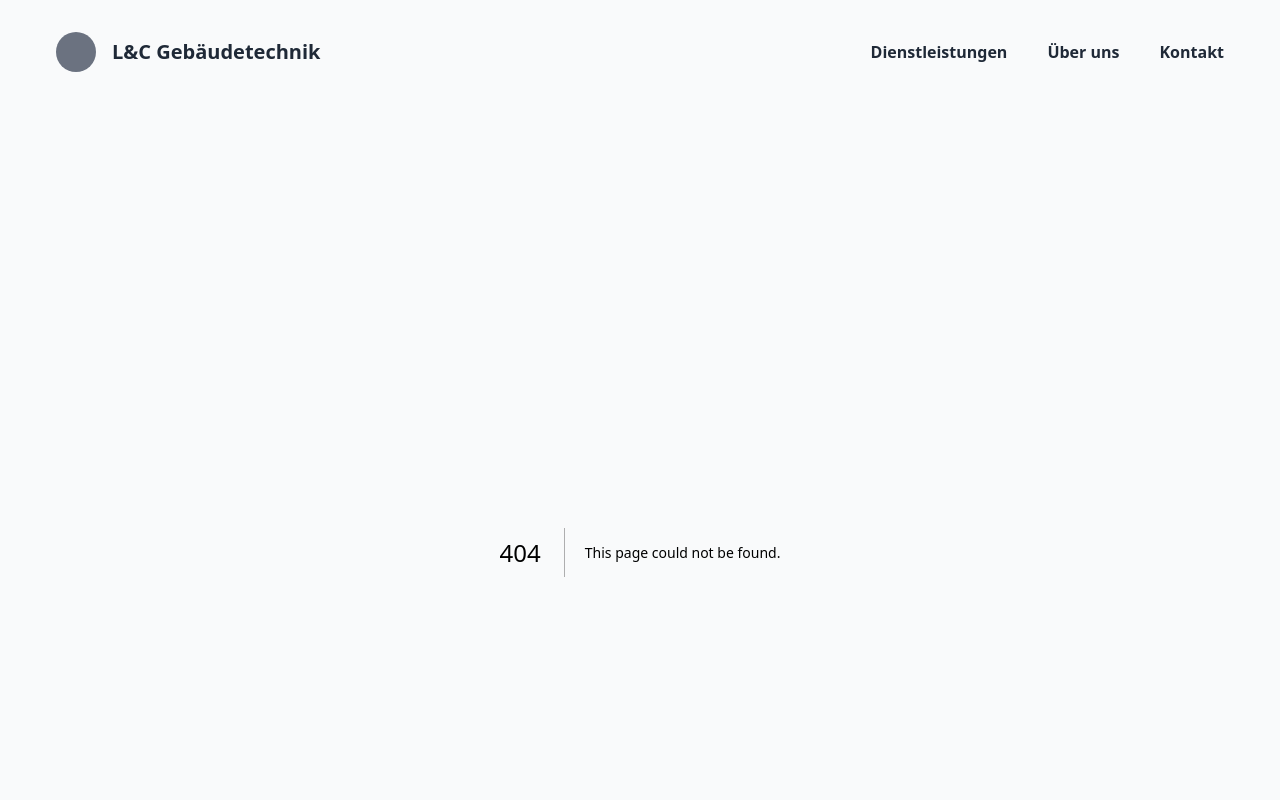
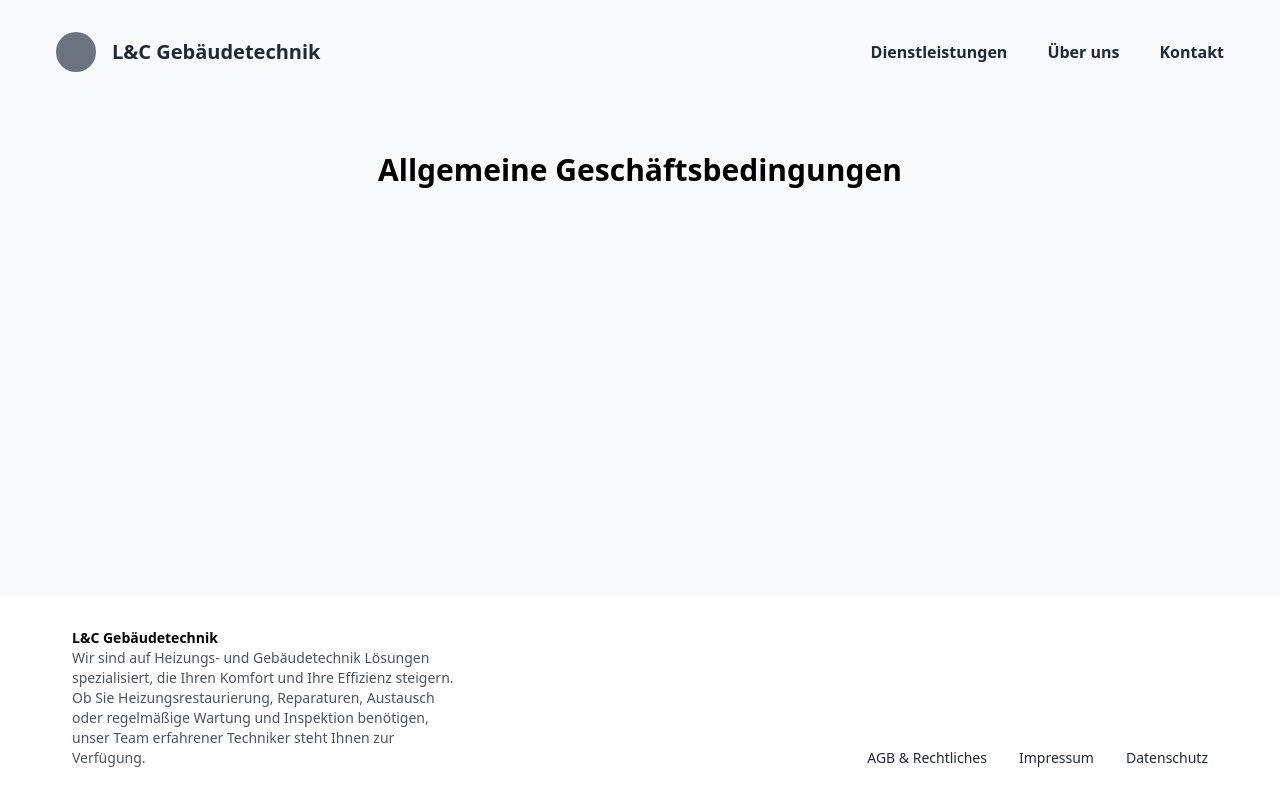
Before and after one commit to MrF3lix/lc-gebaeudetechnik, a Next.js app: page /agb in a window 1280 px wide. Before the commit this address had no page. Shown: the top 800 px of the page. Built offline with nearby package versions, Linux system fonts and the light colour scheme.

Commit message:
Add missing pages

```diff
--- /dev/null
+++ b/app/agb/page.tsx
@@ -0,0 +1,8 @@
+
+export default function AGB() {
+  return (
+    <>
+      <h2 className="text-3xl font-extrabold">Allgemeine Geschäftsbedingungen</h2>
+    </>
+  );
+}
--- /dev/null
+++ b/app/datenschutz/page.tsx
@@ -0,0 +1,8 @@
+
+export default function Datenschutz() {
+  return (
+    <>
+      <h2 className="text-3xl font-extrabold">Datenschutz</h2>
+    </>
+  );
+}
--- /dev/null
+++ b/app/impressum/page.tsx
@@ -0,0 +1,8 @@
+
+export default function Impressum() {
+  return (
+    <>
+      <h2 className="text-3xl font-extrabold">Impressum</h2>
+    </>
+  );
+}
--- a/app/layout.tsx
+++ b/app/layout.tsx
@@ -16,7 +16,7 @@ export default function RootLayout({
 
   return (
     <html lang="en">
-      <body className="flex flex-col gap-16 pt-4 pb-0 bg-gray-50 dark:bg-gray-950">
+      <body className="flex flex-col gap-16 pt-4 pb-0 bg-gray-50 dark:bg-gray-950 min-h-[100vh]">
         <header>
           <div className="flex max-w-[1200px] mx-auto justify-between items-center gap-4 text-gray-800 dark:text-gray-200">
             <Link href="/" className="font-bold text-xl px-4 flex gap-4 items-center">
@@ -34,14 +34,14 @@ export default function RootLayout({
         <main className="flex flex-1 flex-col items-center w-full mx-auto">
           {children}
         </main>
-        <footer className="bg-white">
+        <footer className="bg-white dark:bg-black">
           <div className="max-w-[1200px] mx-auto flex justify-between items-end gap-8 py-8 px-8 lg:flex-nowrap flex-wrap">
             <div className="max-w-96">
               <h2 className="font-bold text-sm">L&C Gebäudetechnik</h2>
               <p className="text-sm text-gray-600">Wir sind auf Heizungs- und Gebäudetechnik Lösungen spezialisiert, die Ihren Komfort und Ihre Effizienz steigern. Ob Sie Heizungsrestaurierung, Reparaturen, Austausch oder regelmäßige Wartung und Inspektion benötigen, unser Team erfahrener Techniker steht Ihnen zur Verfügung. </p>
             </div>
             <div>
-              <ul className="flex gap-8 text-gray-800 text-sm sm:flex-nowrap flex-wrap">
+              <ul className="flex gap-8 text-gray-800 dark:text-gray-200 text-sm sm:flex-nowrap flex-wrap">
                 <li><Link href="/agb">AGB & Rechtliches</Link></li>
                 <li><Link href="/impressum">Impressum</Link></li>
                 <li><Link href="/datenschutz">Datenschutz</Link></li>
--- a/app/page.tsx
+++ b/app/page.tsx
@@ -1,4 +1,4 @@
-import { Button } from "@/components/Button";
+import { Button, LinkButton } from "@/components/Button";
 import { ArrowPathIcon, ClipboardDocumentCheckIcon, UserGroupIcon } from "@heroicons/react/24/outline";
 import { WrenchIcon } from "@heroicons/react/24/outline";
 import { BuildingOfficeIcon } from "@heroicons/react/24/outline";
@@ -17,7 +17,9 @@ export default function Home() {
             Ob Sie Heizungsrestaurierung, Reparaturen, Austausch oder regelmäßige Wartung und Inspektion benötigen, unser Team erfahrener Techniker steht Ihnen zur Verfügung.
           </p>
 
-          <Button className="self-center mt-2">Jetzt Offerte Einholen</Button>
+          <LinkButton href="mailto:info@lc-gebaeudetechnik.ch" className="self-center mt-2">
+            Jetzt Offerte Einholen
+          </LinkButton>
         </div>
       </section>
       <section className="w-full h-96 relative rounded-xl max-w-[1200px] py-16">
```
